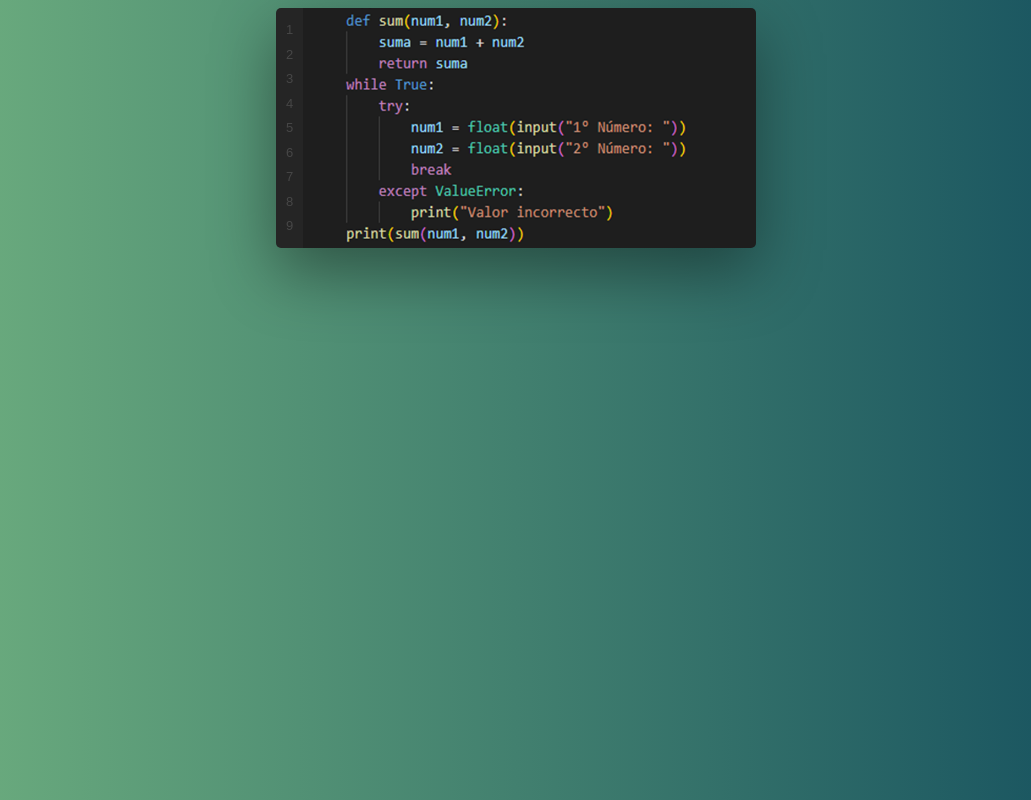
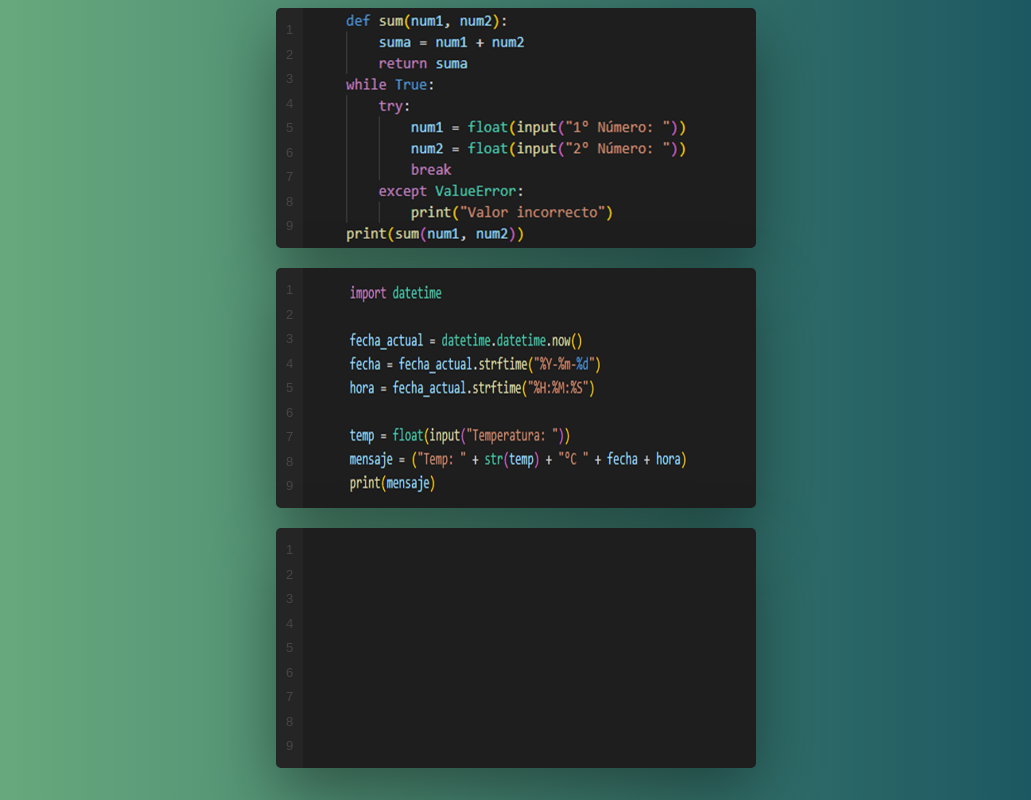
Before and after one commit to Briantahiel/Programacion_ejercicios, a Flask app: page / in a window 1280 px wide. Shown: the whole page, without its empty margins (124-1155 px from the left). Run offline with Flask 3, Linux system fonts and the light colour scheme.

Commit message:
minor fixes

```diff
--- a/static/script.js
+++ b/static/script.js
@@ -1,4 +1,3 @@
-
 function sum() {
   let num1 = parseFloat(document.getElementById("num1").value);
   let num2 = parseFloat(document.getElementById("num2").value);
@@ -7,3 +6,14 @@ function sum() {
     document.getElementById("result").textContent = "La suma es: " + result;
   }
 }
+
+function temp(){
+  let fechaActual = new Date();
+  let fechaISO = fechaActual.toISOString();
+  let fecha = fechaISO.slice(0, 10);
+  let hora = fechaActual.toLocaleTimeString("es-AR");
+  let temp = parseFloat(document.getElementById('temp').value);
+  if(temp){
+    document.getElementById("resultado").textContent = "Temp: " + temp + "°C " + fecha + hora;
+  }
+}
--- a/static/style.css
+++ b/static/style.css
@@ -39,23 +39,17 @@
 	display: flex;
 	align-items: center;
 	justify-content: center;
-	/* width: 100%;
-	height: 100vh; */
 	background: #134E5E;  /* fallback for old browsers */
 	background: -webkit-linear-gradient(to right, #71B280, #134E5E);  /* Chrome 10-25, Safari 5.1-6 */
 	background: linear-gradient(to right, #71B280, #134E5E); /* W3C, IE 10+/ Edge, Firefox 16+, Chrome 26+, Opera 12+, Safari 7+ */
 	}
 
-	/* code {
-	font-family: "Lucida Console", Monaco, monospace;
-	font-size: 14px;
-	}
-	 */
 	.card {
 	position: relative;
 	width: 30rem;
 	height: 15rem;
 	perspective: 150rem;
+	margin-bottom: 20px;
 	}
 
 	.card-front,
@@ -80,48 +74,6 @@
 	.card-back:after {
 	position: absolute;
 	}
-
-	/* .card-front:before {
-	top: -40px;
-	right: -40px;
-	content: '';
-	width: 80px;
-	height: 80px;
-	background-color: rgba(255, 255, 255, 0.08);
-	transform: rotate(45deg);
-	z-index: 1;
-	} */
-
-	/* .card-front:after {
-	content: '+';
-	top: 0;
-	right: 10px;
-	font-size: 24px;
-	transform: rotate(45deg);
-	z-index: 2;
-	color: darken(var(--black-light), 6%);
-	} */
-
-	/* .card-back:before {
-	top: -40px;
-	right: -40px;
-	content: '';
-	width: 80px;
-	height: 80px;
-	background-color: rgba(255, 255, 255, 0.08);
-	transform: rotate(45deg);
-	z-index: 1;
-	} */
-
-	/* .card-back:after {
-	content: '+';
-	top: 0;
-	right: 10px;
-	font-size: 24px;
-	transform: rotate(45deg);
-	z-index: 2;
-	color: darken(var(--black-light), 15%);
-	} */
 
 	.card-front {
 	width: 100%;
@@ -200,13 +152,12 @@
 	color: var(--cyan);
 	}
 
-
 	.button-submit{
 		width: 100%;
 	}
 
 
-	.card-front{
+	.code1{
 		background-image: url(../Imagen1.png);
 		background-size: contain;
 		background-repeat: no-repeat;
@@ -214,3 +165,11 @@
 		width: 100%;
 		height: 100%;
 	}
+	.code2{
+		background-image: url(../Imagen2.png);
+		background-size: contain;
+		background-repeat: no-repeat;
+		background-position: center center;
+		width: 100%;
+		height: 100%;
+	}
--- a/templates/index.html
+++ b/templates/index.html
@@ -10,40 +10,7 @@
 
 </head>
 <body>
-        <!-- <div class="profile-card">
-
-            <form method="POST" id="miForm">
-                <label>Primer número:</label>
-                <input type="number" name="num1" required autofocus>
-                <br>
-                <label>Segundo número:</label>
-                <input type="number" name="num2" required>
-                <br>
-                <input type="submit" value="Sumar">
-                </form>
-                {% if resultado is not none %}
-                    <p>El resultado es: {{ resultado }}</p>
-                {% endif %}
-            <form method="POST" id="miForm">
-                <input type="number" name="temp">
-                <input type="submit" name="temp_submit" value="Enviar Temperatura">
-            </form>
-                {% if mensaje %}
-                    <p>{{ mensaje }}</p>
-                {% endif %}
-            <form method="POST" id="miForm">
-                <label>Calcula la cantidad de multiplos de 3 entre rangos:</label>
-                <input type="number" name="range1">
-                <input type="number" name="range2">
-                <input type="submit" name="multiplo" value="Calcular">
-            </form>
-                {% if respuesta %}
-                    <p>{{ respuesta }}</p>
-                {% endif %}
-
-
-        </div> -->
-
+    <div class="cointaner-card">
     <div class="card" id="card">
         <div class="card-back">
             <div class="line-numbers">
@@ -68,7 +35,7 @@
                 <p id="result">Respuesta</p>
             </code>
         </div>
-            <div class="card-front">
+        <div class="card-front code1">
             <div class="line-numbers">
                 <div>1</div>
                 <div>2</div>
@@ -80,27 +47,85 @@
                 <div>8</div>
                 <div>9</div>
             </div>
-                <code class="code">
-                    <!-- <img src="../Imagen1.png"/> -->
-                    <!-- <img src="../Imagen1.png"/> -->
-                    <!-- <span class="variable">this</span>
-                    <span>.</span>
-                    <span class="method">addEventListener</span>
-                    <span>(</span>
-                    <span class="string">'mouseover'</span>
-                    <span>,</span>
-                    <span class="function">() =>
-                    <span>{
-                        <span class="indent">
-                            <span class="variable">this</span>
-                            <span>.</span>
-                            <span class="property">flipCard</span>
-                            <span>=</span>
-                            <span class="boolean">true</span>
-                            <span>;</span>
-                        </span>
-                    <span>});</span> -->
+        </div>
+    </div>
+    <!-- ///////////////// -->
+
+    <div class="card" id="card">
+        <div class="card-back">
+            <div class="line-numbers">
+                <div>1</div>
+                <div>2</div>
+                <div>3</div>
+                <div>4</div>
+                <div>5</div>
+                <div>6</div>
+                <div>7</div>
+                <div>8</div>
+                <div>9</div>
+            </div>
+            <code>
+                <label>Temperatura</label>
+                <input type="number" id="temp" required autofocus>
+                <br>
+                <button class="button-submit" type="submit" onclick="temp()">Enviar</button>
+                <p id="resultado">Respuesta</p>
             </code>
+        </div>
+        <div class="card-front code2">
+            <div class="line-numbers">
+                <div>1</div>
+                <div>2</div>
+                <div>3</div>
+                <div>4</div>
+                <div>5</div>
+                <div>6</div>
+                <div>7</div>
+                <div>8</div>
+                <div>9</div>
+            </div>
+        </div>
+    </div>
+
+    <!-- ///////////////// -->
+
+    <div class="card" id="card">
+        <div class="card-back">
+            <div class="line-numbers">
+                <div>1</div>
+                <div>2</div>
+                <div>3</div>
+                <div>4</div>
+                <div>5</div>
+                <div>6</div>
+                <div>7</div>
+                <div>8</div>
+                <div>9</div>
+            </div>
+            <code>
+                <label>Rango de:</label>
+                <input type="number" id="rango1" required autofocus>
+                <br>
+                <label>a:</label>
+                <input type="number" id="rango2" required>
+                <br>
+                <button class="button-submit" type="submit" onclick="multiplo()">Calcular</button>
+                <p id="resultado">Respuesta</p>
+            </code>
+        </div>
+        <div class="card-front code3">
+            <div class="line-numbers">
+                <div>1</div>
+                <div>2</div>
+                <div>3</div>
+                <div>4</div>
+                <div>5</div>
+                <div>6</div>
+                <div>7</div>
+                <div>8</div>
+                <div>9</div>
+            </div>
+        </div>
     </div>
 </div>
 <script src="../static/script.js"></script>
```
Also changed, not shown: python.py (+24 -11 lines), Imagen2.png (added). Lines whose indentation alone changed are shown as unchanged.
